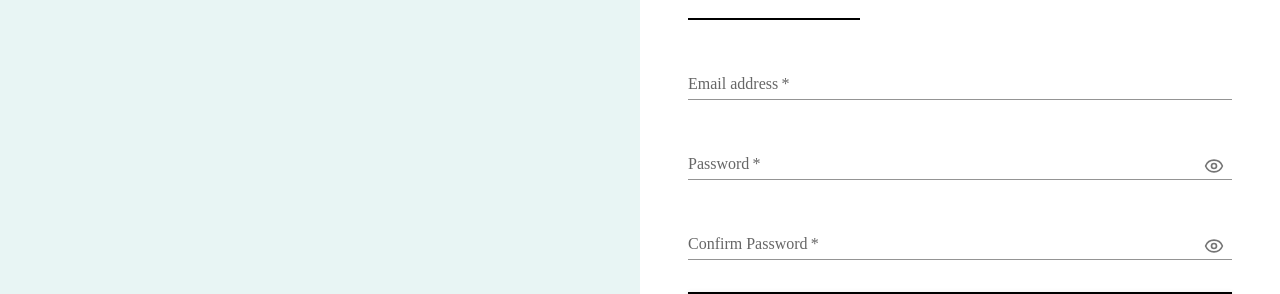
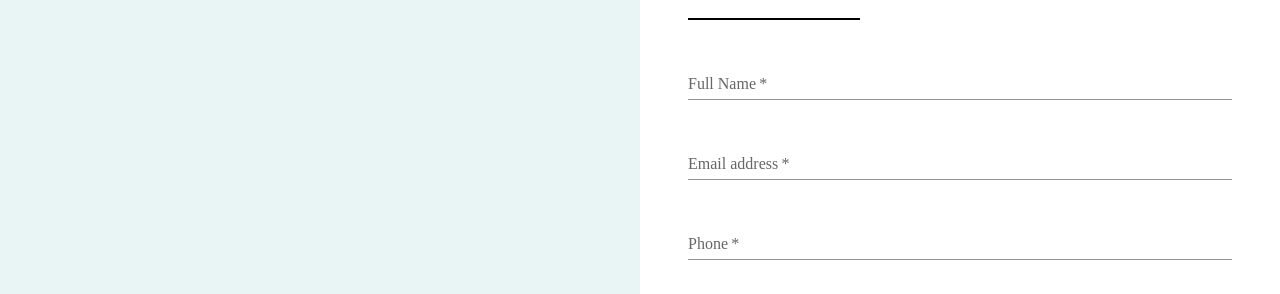
Before and after one commit to IncuksukEi/HUST-LUXURY-Frontend, a React app: page /register in a window 1280 px wide. Shown: the part 200-494 px from the top of the page. Built offline with nearby package versions, Linux system fonts and the light colour scheme; no server answers; the HTML template or start-up script is replaced by a standard one; a web font is replaced by a local one.

Commit message:
fix register endpoint and required field

```diff
--- a/src/pages/Register.jsx
+++ b/src/pages/Register.jsx
@@ -21,6 +21,8 @@ function Register() {
     email: '',
     password: '',
     confirmPassword: '',
+    phone: '',
+    fullName: ''
   });
 
   const [showPassword, setShowPassword] = useState(false);
@@ -47,9 +49,11 @@ function Register() {
     setError('');
 
     try {
-      await axiosClient.post('/auth/register', {
+      await axiosClient.post('/auth/signup', {
         email: registerData.email,
         password: registerData.password,
+        phone: registerData.phone,
+        fullName: registerData.fullName,
       });
 
       setSuccess('Đăng ký thành công! Đang chuyển hướng...');
@@ -208,10 +212,40 @@ function Register() {
           >
             <TextField
               fullWidth
+              label="Full Name"
+              name="fullName"
+              type="text"
+              value={registerData.fullName}
+              onChange={handleRegisterChange}
+              required
+              variant="standard"
+              sx={{ mb: 4 }}
+              InputLabelProps={{
+                sx: { color: '#666' },
+              }}
+            />
+
+            <TextField
+              fullWidth
               label="Email address"
               name="email"
               type="email"
               value={registerData.email}
+              onChange={handleRegisterChange}
+              required
+              variant="standard"
+              sx={{ mb: 4 }}
+              InputLabelProps={{
+                sx: { color: '#666' },
+              }}
+            />
+
+            <TextField
+              fullWidth
+              label="Phone"
+              name="phone"
+              type="tel"
+              value={registerData.phone}
               onChange={handleRegisterChange}
               required
               variant="standard"
```
